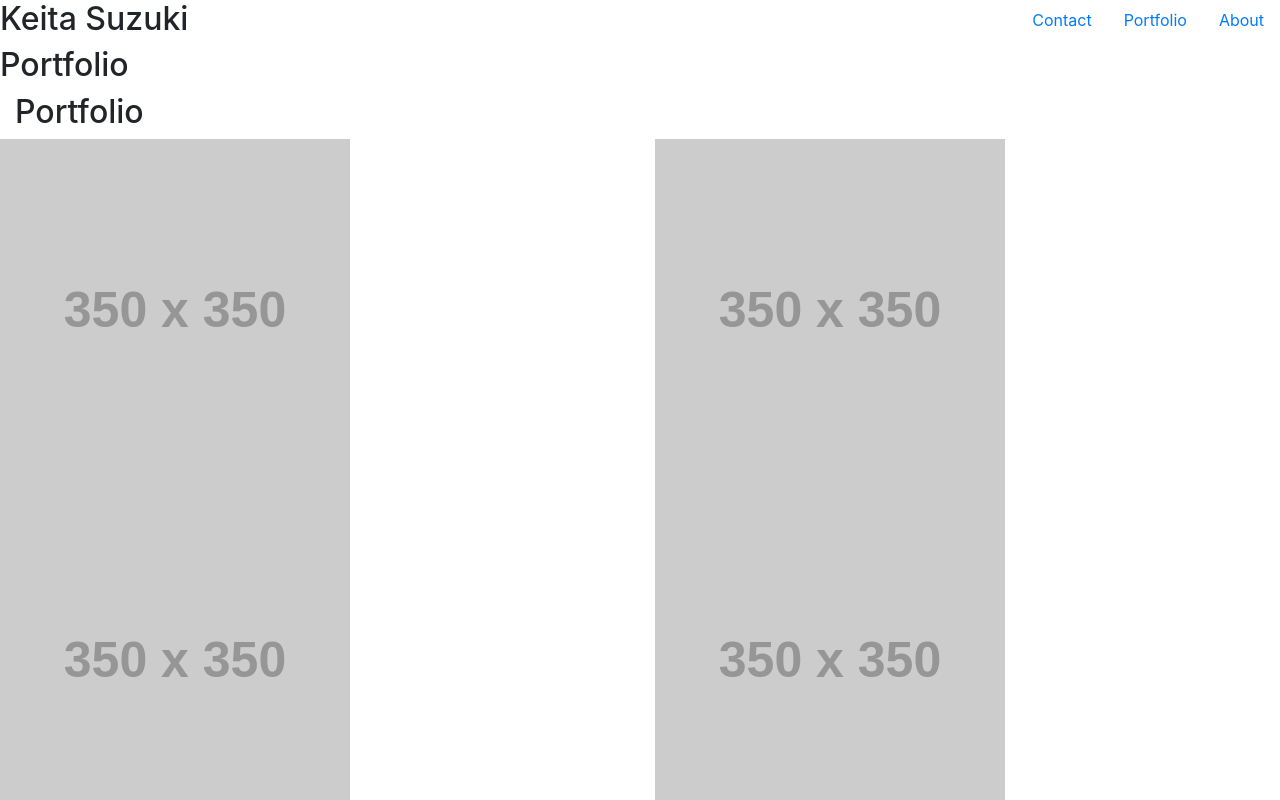
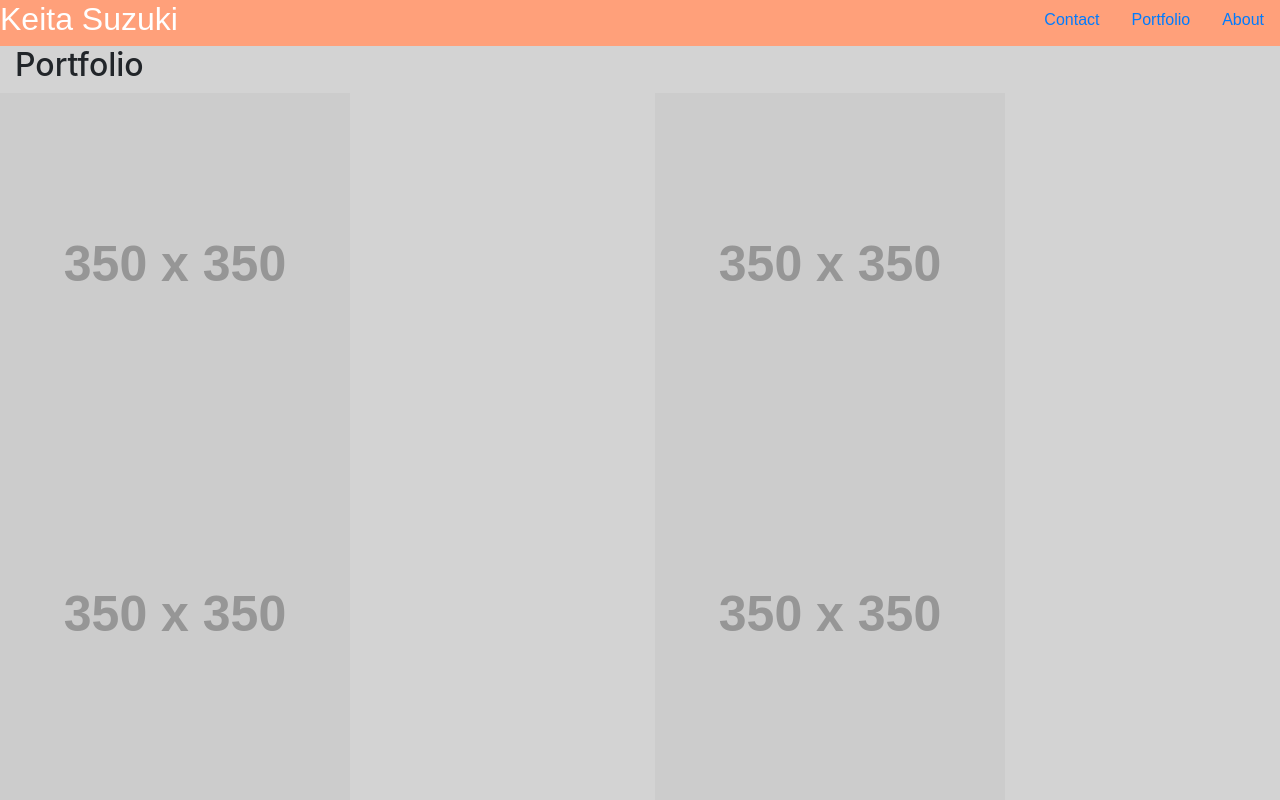
Before and after one commit to ksuzuki417/ksuzuki417.github.io, a plain HTML site: page homework2/portfolio.html in a window 1280 px wide. Shown: the top 800 px of the page. Drawn offline with nearby package versions, Linux system fonts and the light colour scheme; placeholder pictures from the web are drawn by us.

Commit message:
more style added

```diff
--- a/homework2/portfolio.html
+++ b/homework2/portfolio.html
@@ -10,8 +10,8 @@
 
 </head>
 <body>
+    <div class="wrapper">
         <nav>
-
             <div class="row">
                 <div class="col-md-3"><h2>Keita Suzuki</h2></div>
 
@@ -28,13 +28,10 @@
                         </li>
                     </ul>
                 </div>
+            </div>
         </nav>
 
         <main>
-        <h2>Portfolio</h2>
-
-    </main>
-        <div class="wrapper">
             <div class="portfolio">
                 <div class="col-md-9"><h2>Portfolio</h2></div>
                     <div class="row">
@@ -54,7 +51,8 @@
                     </div>
                 </div>
             </div>
-        </div
+        </main>
+    </div>
 
 
 
--- a/homework2/style.css
+++ b/homework2/style.css
@@ -1,6 +1,23 @@
+body {
+    background: lightgray;
+}
+nav {
+    background: lightsalmon;
+    font-family: Arial, Helvetica, sans-serif;
+    color: white;
+}
+
+
 @media screen and (max-width: 768px) {
  .wrapper{
      width: 600px;
      padding:20px;
  }
 }
+
+@media sreen and (max-width: 400px) {
+    .wrapper{
+        width: 300px;
+        padding:10px;
+    }
+}
```
Also changed, not shown: homework2/contact.html (+2 -0 lines), homework2/index.html (+2 -0 lines). Lines whose indentation alone changed are shown as unchanged.
